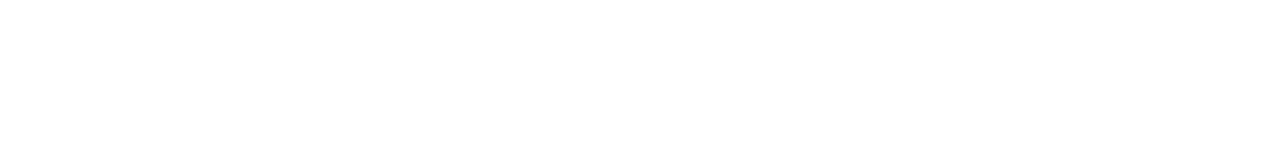
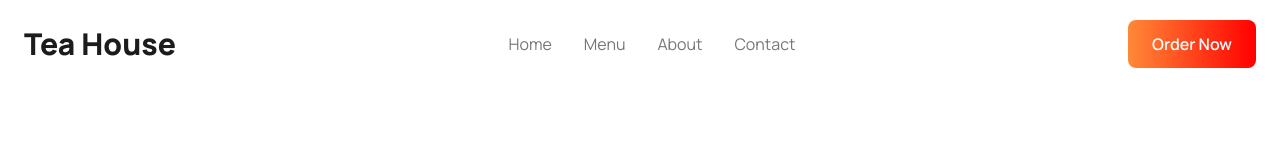
Before and after one commit to dev-rktanvir/teaHouse, a plain HTML site: page index.html in a window 1280 px wide. Drawn offline with nearby package versions, Linux system fonts and the light colour scheme.

Commit message:
complete navbar with responsive and no js in used

```diff
--- a/index.html
+++ b/index.html
@@ -31,7 +31,41 @@
 <body class="font-manrope">
     <!-- Header -->
     <header>
+        <!-- Navbar -->
+        <nav class="max-w-7xl mx-auto px-6 py-5">
+            <div class="flex items-center justify-between">
 
+                <!-- Logo -->
+                <a href="#" class="text-3xl font-extrabold text-primary">
+                    Tea House
+                </a>
+
+                <!-- Desktop Navigation -->
+                <div class="hidden md:flex items-center gap-8">
+                    <a href="#" class="text-secondary hover:text-primary transition">Home</a>
+                    <a href="#" class="text-secondary hover:text-primary transition">Menu</a>
+                    <a href="#" class="text-secondary hover:text-primary transition">About</a>
+                    <a href="#" class="text-secondary hover:text-primary transition">Contact</a>
+                </div>
+
+                <!-- Desktop Button -->
+                <div class="hidden md:block">
+                    <button
+                        class="bg-brand-gradient text-white px-6 py-3 rounded-lg font-semibold hover:opacity-90 transition">
+                        Order Now
+                    </button>
+                </div>
+
+                <!-- Mobile Hamburger -->
+                <button class="md:hidden text-primary">
+                    <svg xmlns="http://www.w3.org/2000/svg" class="w-8 h-8" fill="none" viewBox="0 0 24 24"
+                        stroke="currentColor" stroke-width="2">
+                        <path stroke-linecap="round" stroke-linejoin="round" d="M4 6h16M4 12h16M4 18h16" />
+                    </svg>
+                </button>
+
+            </div>
+        </nav>
     </header>
 
     <!-- Main -->
```
